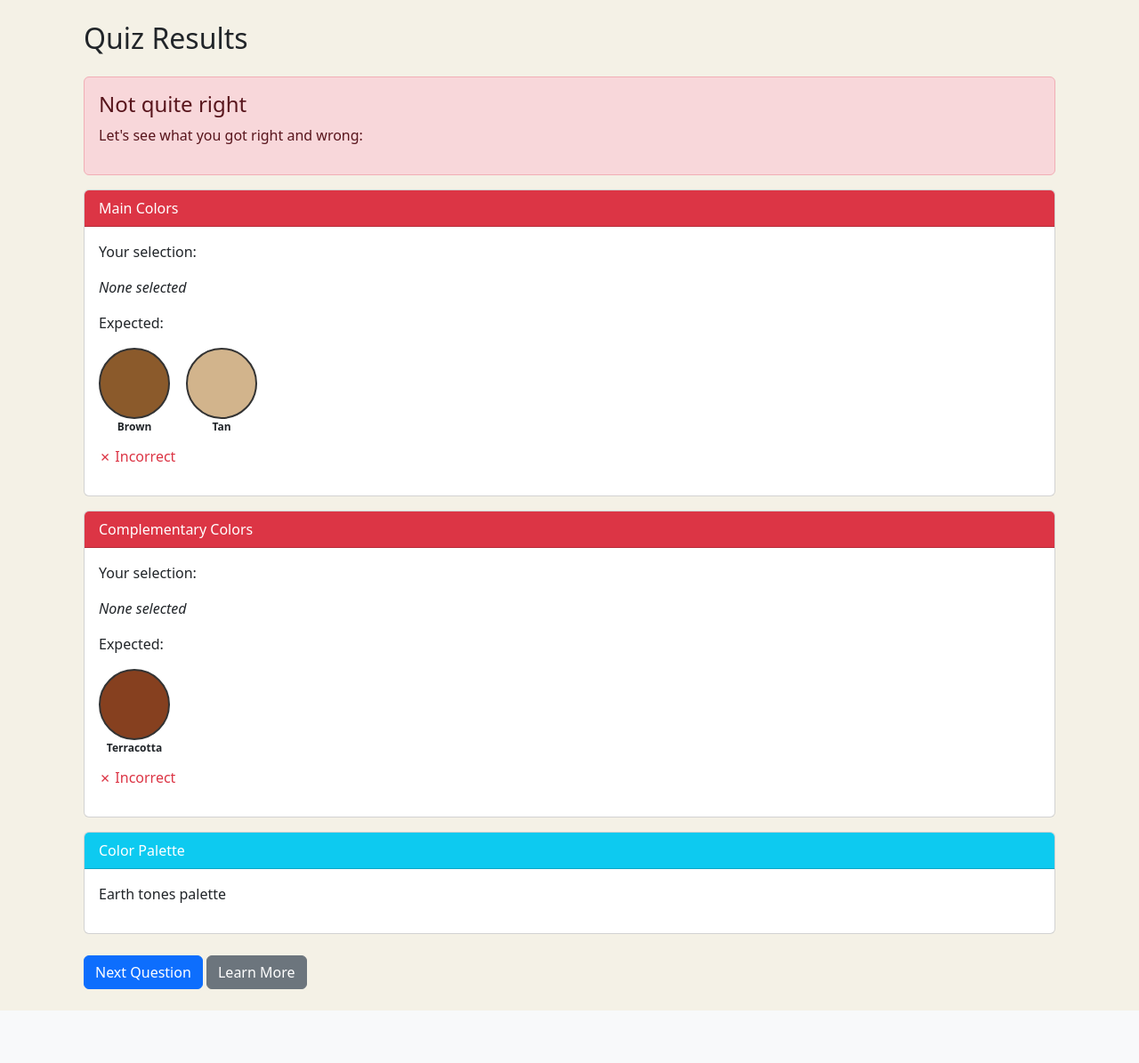
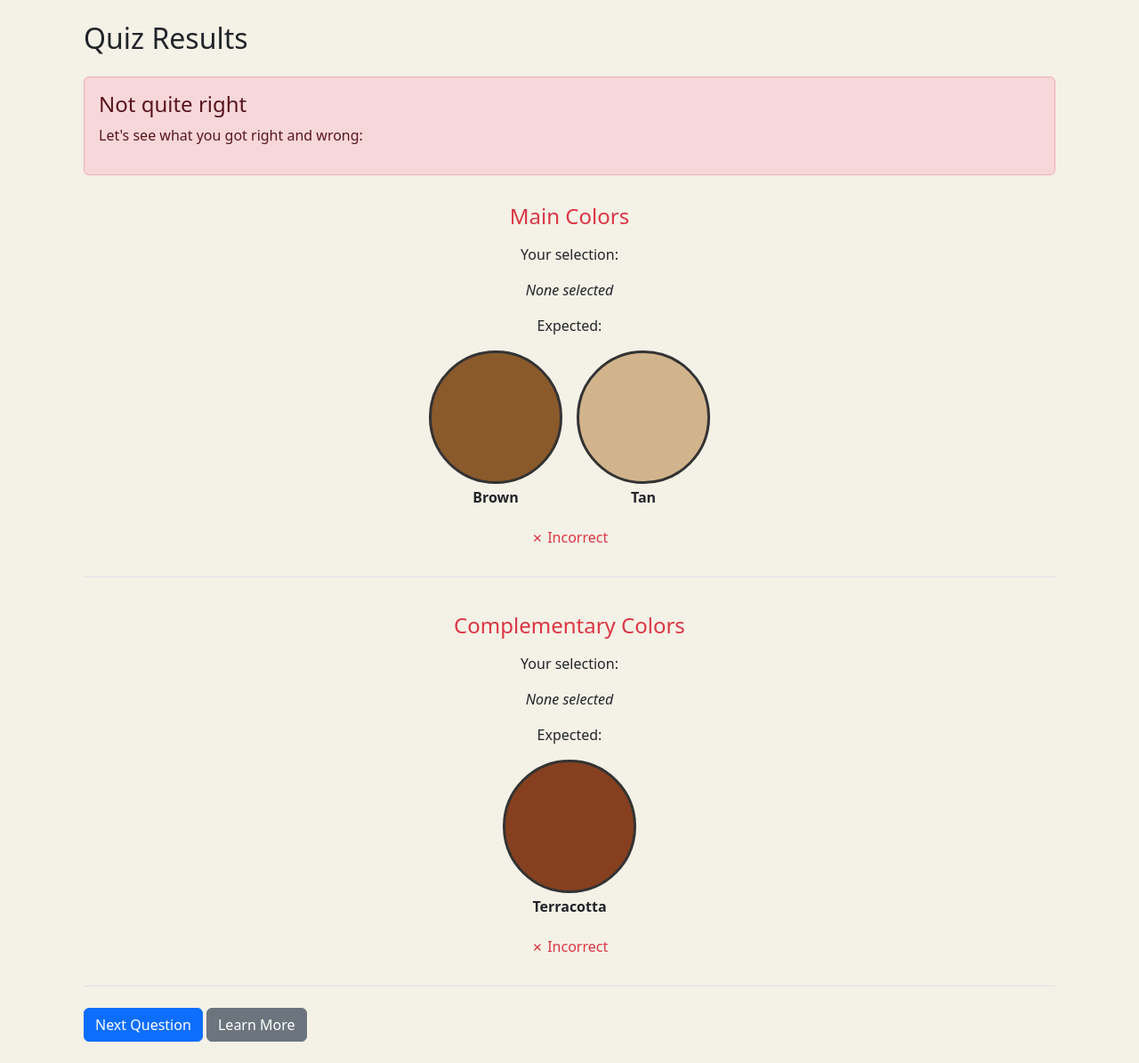
Before and after one commit to ilazhang/colorama, a Flask app: page /quizanswer in a window 1280 px wide. Shown: the part 56-1251 px from the top of the page at 89% size. Before the commit the page ends 1192 px from the top, so only its background shows below. Run offline with Flask 3, Linux system fonts and the light colour scheme; some libraries are stand-ins or nearby versions.

Commit message:
Changed the look of the quiz answer page

```diff
--- a/templates/quizanswer.html
+++ b/templates/quizanswer.html
@@ -12,7 +12,7 @@
       {% if correct %}
         <div class="alert alert-success">
           <h4>Correct! 🎉</h4>
-          <p>You've correctly identified all the main colors and complementary colors.</p>
+          <p><strong>Answer:</strong> {{ description }}</p>
         </div>
       {% else %}
         <div class="alert alert-danger">
@@ -21,78 +21,73 @@
         </div>
       {% endif %}
 
-      <div class="card mb-3">
-        <div class="card-header {% if mains_correct %}bg-success text-white{% else %}bg-danger text-white{% endif %}">
-          Main Colors
-        </div>
-        <div class="card-body">
+      <div class="text-center mb-4 p-3 border-bottom">
+        <h4 class="{% if mains_correct %}text-success{% else %}text-danger{% endif %} mb-3">Main Colors</h4>
+        {% if mains_correct %}
+          <div class="d-flex flex-wrap gap-3 justify-content-center">
+            {% for item_id in expected_mains %}
+              {% for item in clothing_items.values() if item.id == item_id %}
+                <div class="color-circle-large {{ item.color }}" title="{{ item.name }}" data-color-name="{{ item.color|capitalize }}"></div>
+              {% endfor %}
+            {% endfor %}
+          </div>
+          <p class="text-success mt-2">✓ Correct!</p>
+        {% else %}
           <p>Your selection:</p>
-          <div class="d-flex flex-wrap gap-2 mb-3">
+          <div class="d-flex flex-wrap gap-3 mb-3 justify-content-center">
             {% for item_id in user_mains %}
               {% for item in clothing_items.values() if item.id == item_id %}
-                <div class="color-circle-small {{ item.color }}" title="{{ item.name }}" data-color-name="{{ item.color|capitalize }}"></div>
+                <div class="color-circle-large {{ item.color }}" title="{{ item.name }}" data-color-name="{{ item.color|capitalize }}"></div>
               {% endfor %}
             {% else %}
               <span class="fst-italic">None selected</span>
             {% endfor %}
           </div>
           <p>Expected:</p>
-          <div class="d-flex flex-wrap gap-2">
+          <div class="d-flex flex-wrap gap-3 justify-content-center">
             {% for item_id in expected_mains %}
               {% for item in clothing_items.values() if item.id == item_id %}
-                <div class="color-circle-small {{ item.color }}" title="{{ item.name }}" data-color-name="{{ item.color|capitalize }}"></div>
+                <div class="color-circle-large {{ item.color }}" title="{{ item.name }}" data-color-name="{{ item.color|capitalize }}"></div>
               {% endfor %}
             {% endfor %}
           </div>
-          {% if mains_correct %}
-            <p class="text-success">✓ Correct!</p>
-          {% else %}
-            <p class="text-danger">✗ Incorrect</p>
-          {% endif %}
-        </div>
+          <p class="text-danger mt-2">✗ Incorrect</p>
+        {% endif %}
       </div>
 
-      <div class="card">
-        <div class="card-header {% if complements_correct %}bg-success text-white{% else %}bg-danger text-white{% endif %}">
-          Complementary Colors
-        </div>
-        <div class="card-body">
+      <div class="text-center mb-4 p-3 border-bottom">
+        <h4 class="{% if complements_correct %}text-success{% else %}text-danger{% endif %} mb-3">Complementary Colors</h4>
+        {% if complements_correct %}
+          <div class="d-flex flex-wrap gap-3 justify-content-center">
+            {% for item_id in expected_complements %}
+              {% for item in clothing_items.values() if item.id == item_id %}
+                <div class="color-circle-large {{ item.color }}" title="{{ item.name }}" data-color-name="{{ item.color|capitalize }}"></div>
+              {% endfor %}
+            {% endfor %}
+          </div>
+          <p class="text-success mt-2">✓ Correct!</p>
+        {% else %}
           <p>Your selection:</p>
-          <div class="d-flex flex-wrap gap-2 mb-3">
+          <div class="d-flex flex-wrap gap-3 mb-3 justify-content-center">
             {% for item_id in user_complements %}
               {% for item in clothing_items.values() if item.id == item_id %}
-                <div class="color-circle-small {{ item.color }}" title="{{ item.name }}" data-color-name="{{ item.color|capitalize }}"></div>
+                <div class="color-circle-large {{ item.color }}" title="{{ item.name }}" data-color-name="{{ item.color|capitalize }}"></div>
               {% endfor %}
             {% else %}
               <span class="fst-italic">None selected</span>
             {% endfor %}
           </div>
           <p>Expected:</p>
-          <div class="d-flex flex-wrap gap-2">
+          <div class="d-flex flex-wrap gap-3 justify-content-center">
             {% for item_id in expected_complements %}
               {% for item in clothing_items.values() if item.id == item_id %}
-                <div class="color-circle-small {{ item.color }}" title="{{ item.name }}" data-color-name="{{ item.color|capitalize }}"></div>
+                <div class="color-circle-large {{ item.color }}" title="{{ item.name }}" data-color-name="{{ item.color|capitalize }}"></div>
               {% endfor %}
             {% endfor %}
           </div>
-          {% if complements_correct %}
-            <p class="text-success">✓ Correct!</p>
-          {% else %}
-            <p class="text-danger">✗ Incorrect</p>
-          {% endif %}
-        </div>
+          <p class="text-danger mt-2">✗ Incorrect</p>
+        {% endif %}
       </div>
-
-      {% if description %}
-      <div class="card mt-3">
-        <div class="card-header bg-info text-white">
-          Color Palette
-        </div>
-        <div class="card-body">
-          <p>{{ description }}</p>
-        </div>
-      </div>
-      {% endif %}
 
       <div class="mt-4">
         {% if is_last %}
```
